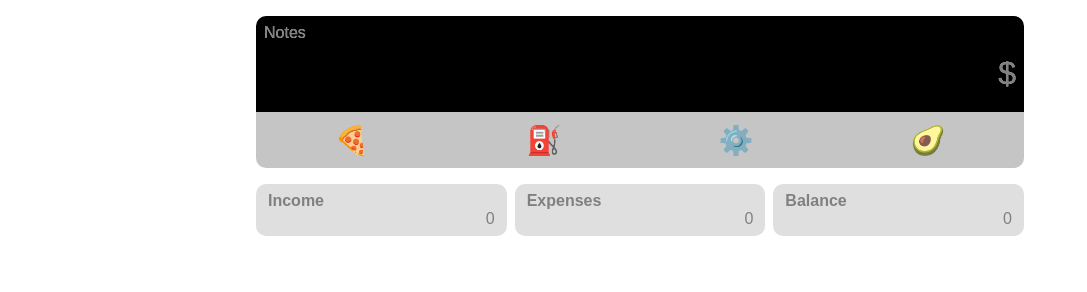
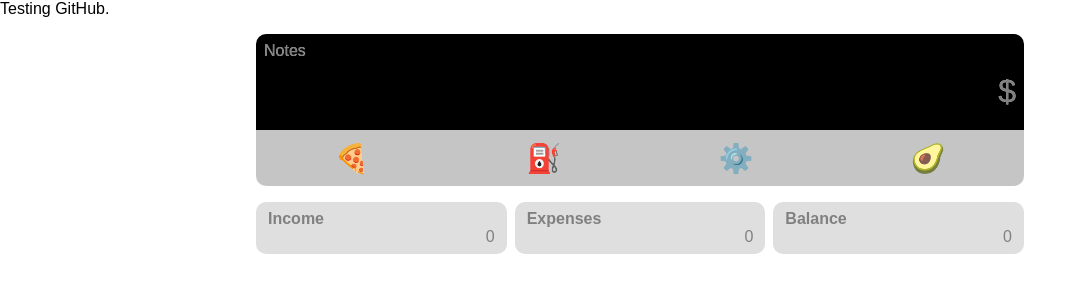
Before and after one commit to georgecesar/Finanza, a plain HTML site: page index.html in a window 1280 px wide. Shown: the whole page, without its empty margins (0-1087 px from the left). Drawn offline with Linux system fonts and the light colour scheme; no server answers.

Commit message:
Testing GitHub

```diff
--- a/index.html
+++ b/index.html
@@ -19,6 +19,8 @@
 </head>
 
 <body>
+
+  <p>Testing GitHub.</p>
 
   <div class="container no-show" id="container">
 
```
